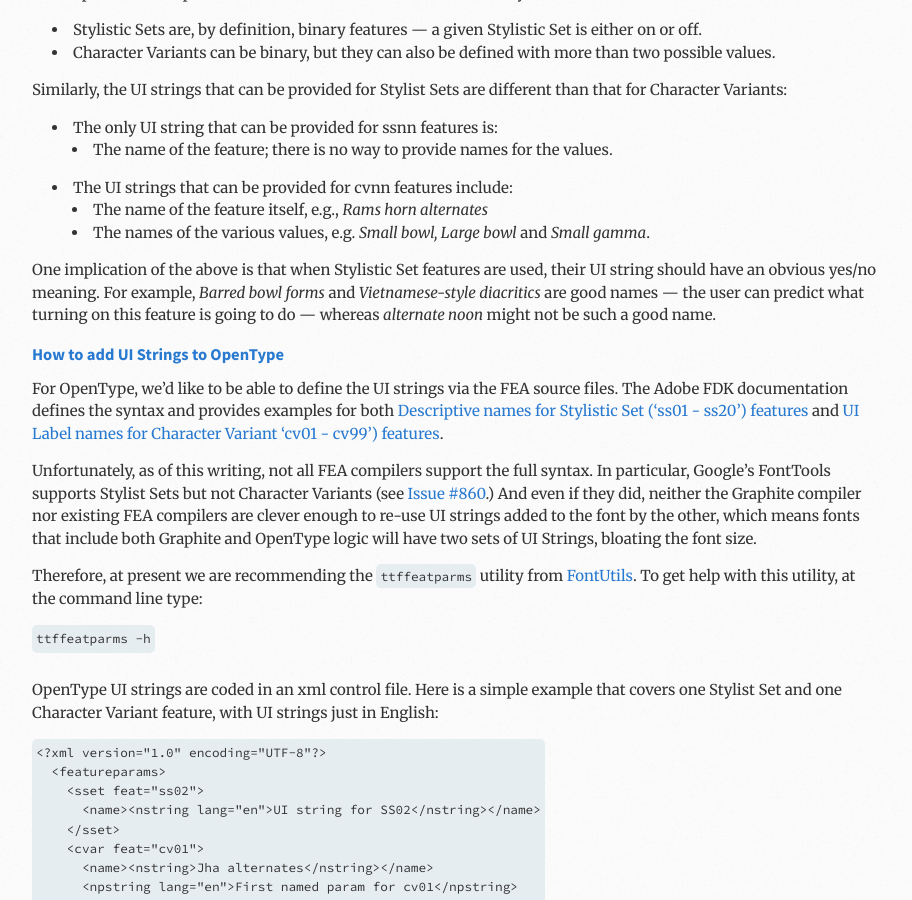
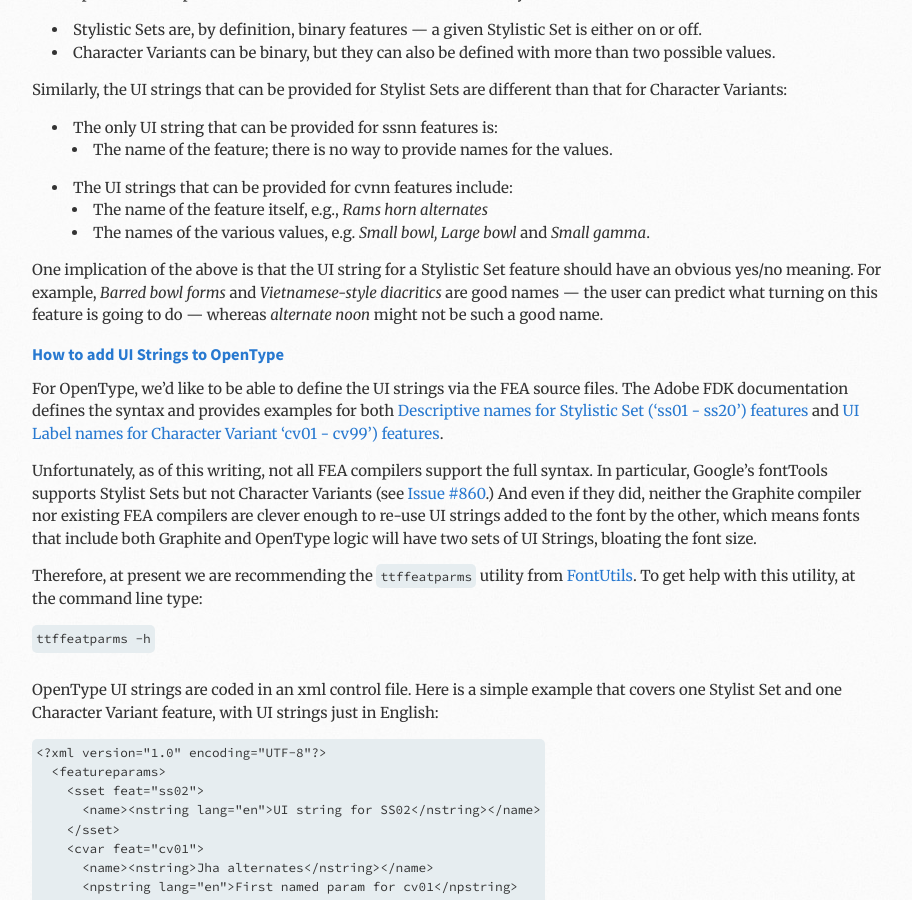
Before and after one commit to silnrsi/FDBP, a Jekyll site: the page built from en-US/User_Interface_Strings.md, in a window 1280 px wide and 900 px high, scrolled down 1940 px. Shown: the whole window, without its empty margins (58-970 px from the left). Built offline with Jekyll 4.4.1, drawn with Linux system fonts in a browser that asks for light colours.

Commit message:
more minor edits

```diff
--- a/en-US/User_Interface_Strings.md
+++ b/en-US/User_Interface_Strings.md
@@ -86,13 +86,13 @@ Similarly, the UI strings that can be provided for Stylist Sets are different th
   * The names of the various values, e.g. *Small bowl, Large bowl* and *Small gamma*.
 
 
-One implication of the above is that when Stylistic Set features are used, their UI string should have an obvious yes/no meaning. For example, *Barred bowl forms* and *Vietnamese-style diacritics* are good names &mdash; the user can predict what turning on this feature is going to do &mdash; whereas *alternate noon* might not be such a good name.
+One implication of the above is that the UI string for a Stylistic Set feature should have an obvious yes/no meaning. For example, *Barred bowl forms* and *Vietnamese-style diacritics* are good names &mdash; the user can predict what turning on this feature is going to do &mdash; whereas *alternate noon* might not be such a good name.
 
 ### How to add UI Strings to OpenType
 
 For OpenType, we’d like to be able to define the UI strings via the FEA source files. The Adobe FDK documentation defines the syntax and provides examples for both [Descriptive names for Stylistic Set ('ss01 - ss20') features][FDKSSXX] and [UI Label names for Character Variant 'cv01 - cv99') features][FDKCVXX].
 
-Unfortunately, as of this writing, not all FEA compilers support the full syntax. In particular, Google's FontTools supports Stylist Sets but not Character Variants (see [Issue #860][FTCVXXBUG].) And even if they did, neither the Graphite compiler nor existing FEA compilers are clever enough to re-use UI strings added to the font by the other, which means fonts that include both Graphite and OpenType logic will have two sets of UI Strings, bloating the font size.
+Unfortunately, as of this writing, not all FEA compilers support the full syntax. In particular, Google's fontTools supports Stylist Sets but not Character Variants (see [Issue #860][FTCVXXBUG].) And even if they did, neither the Graphite compiler nor existing FEA compilers are clever enough to re-use UI strings added to the font by the other, which means fonts that include both Graphite and OpenType logic will have two sets of UI Strings, bloating the font size.
 
 Therefore, at present we are recommending the `ttffeatparms` utility from [FontUtils][FONTUTILS]. To get help with this utility, at the command line type:
 
```
